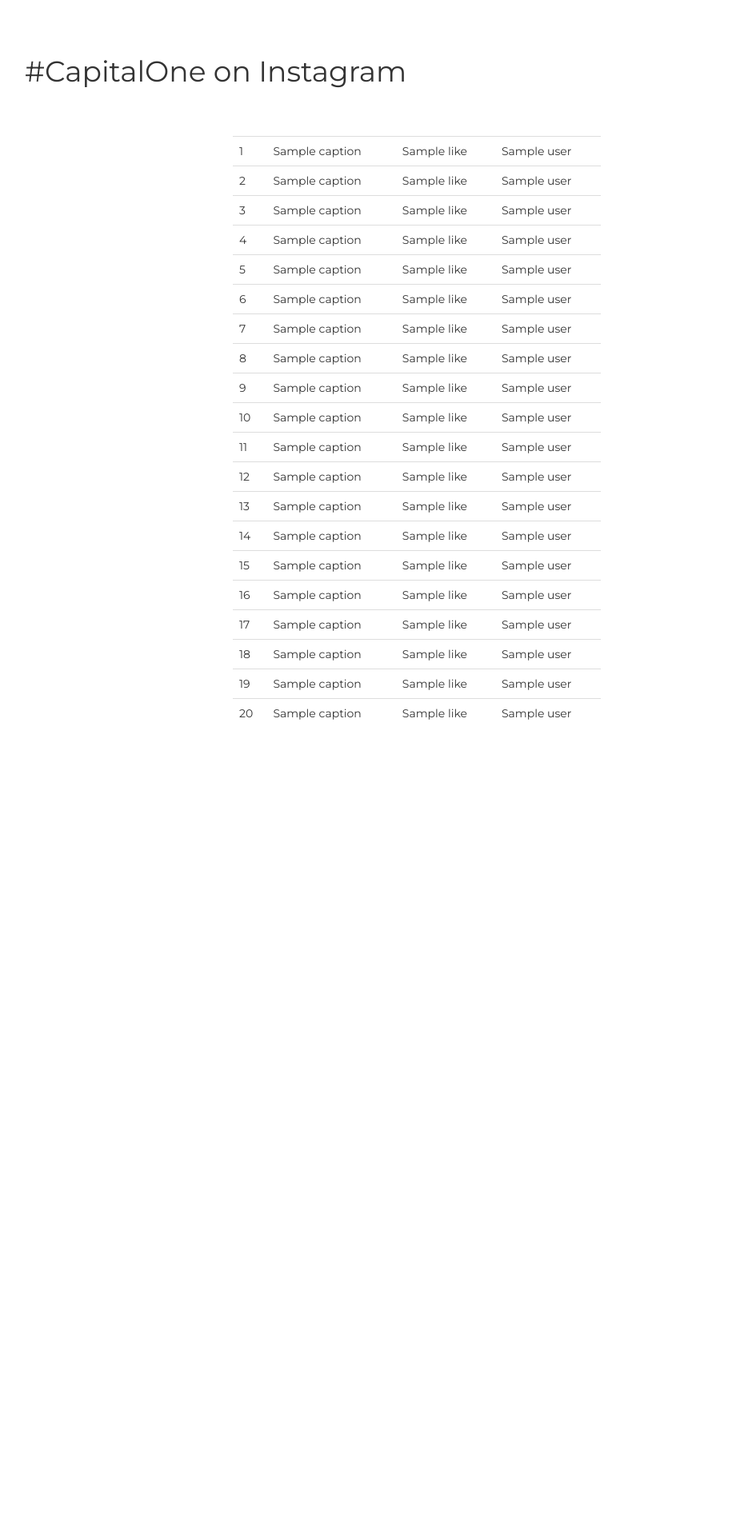
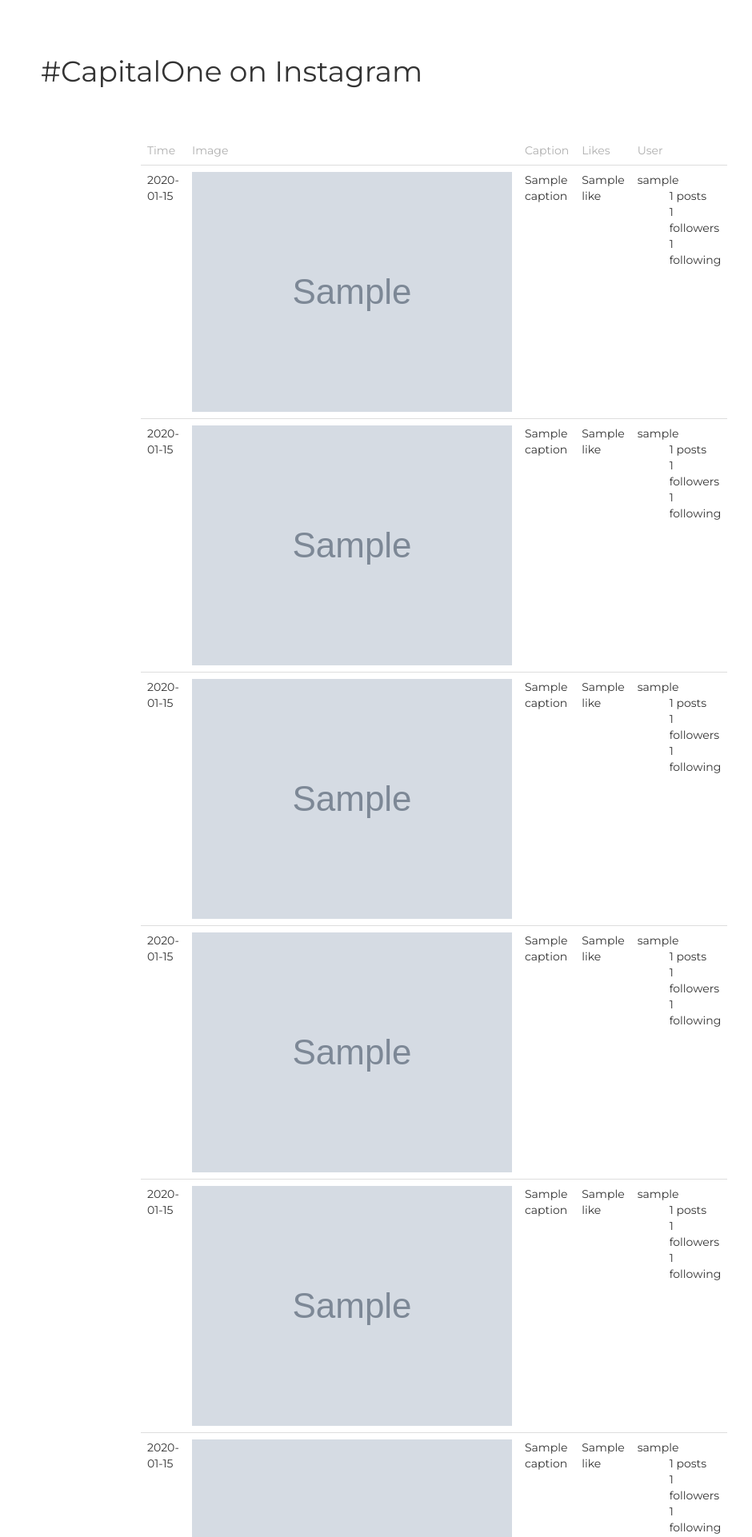
Before and after one commit to sw5813/sumwu, a Flask app: template templates/capitalone.html in a window 1280 px wide. Shown: the top 1922 px of the page at 80% size, without its empty margins (119-1059 px from the left). Before the commit the page ends 900 px from the top, so only its background shows below. Run offline with Flask 2, Linux system fonts and the light colour scheme; the template is opened without the code that fills it: most values are stand-ins (such as "Sample title", 1, 10 or a date in 2020); grey boxes marked "Sample" are stand-in pictures; some libraries are stand-ins or nearby versions.

Commit message:
finish capital one

```diff
--- a/hello.py
+++ b/hello.py
@@ -35,7 +35,9 @@ def capitolone():
 	likes = posts['likes']
 	images = posts['images']
 	users = posts['users']
-	return render_template('capitalone.html', captions=captions, likes=likes, images=images, users=users)
+	times = posts['times']
+	sentiments = posts['sentiments']
+	return render_template('capitalone.html', captions=captions, likes=likes, images=images, users=users, times=times, sentiments=sentiments)
 
 @app.route('/user/<username>')
 def hello(username):
--- a/static/css/capitalone.css
+++ b/static/css/capitalone.css
@@ -3,10 +3,13 @@
  */
 
 /* Links */
-a,
 a:focus,
 a:hover {
   color: #333;
+}
+
+a, p {
+  color: #AFAFAF;
 }
 
 /*
@@ -22,9 +25,38 @@ body {
 body {
   color: #333;
   text-align: left;
-  padding: 50px 150px;
+  padding: 0 20px;
 }
 
-h1 {
-	padding-bottom: 50px;
+thead {
+	color: #AFAFAF;
 }
+
+li {
+	list-style-type: none;
+}
+
+.container {
+  width: auto;
+  max-width: 720px;
+}
+
+.positive {
+  background-color: rgba(0, 255, 0, 0.1);
+}
+
+.negative {
+  background-color: rgba(255, 0, 0, 0.1);;
+}
+
+@media (min-width: 548px) {
+  h1 {
+    padding: 50px 20px;
+  }
+}
+
+@media (min-width: 992px) {
+  h1 {
+    padding: 50px 150px;
+  }
+}
--- a/static/yaleims/css/style.css
+++ b/static/yaleims/css/style.css
@@ -11,7 +11,6 @@
   font-family: 'Montserrat';
   src: url(../../fonts/Montserrat.ttf);
 }
-
 
 /* Links */
 a,
--- a/templates/capitalone.html
+++ b/templates/capitalone.html
@@ -6,9 +6,9 @@
     <meta name="viewport" content="width=device-width, initial-scale=1">
     <meta name="description" content="Capital One Instagram Challenge">
     <meta name="author" content="Summer Wu">
-    <link rel="shortcut icon" href="{{ url_for('static', filename='img/favicon.ico') }}" />
+    <link rel="shortcut icon" href="{{ url_for('static', filename='img/capitalone.ico') }}" />
 
-    <title>#CapitalOne #top20</title>
+    <title>Capital One Instagram Challenge</title>
 
     <!-- Bootstrap core CSS -->
     <link href='https://maxcdn.bootstrapcdn.com/bootstrap/3.2.0/css/bootstrap.min.css' rel='stylesheet' type='text/css'>
@@ -30,17 +30,43 @@
   </head>
   <body>
 	<h1>#CapitalOne on Instagram</h1>
-    <div class="col-sm-6 col-sm-offset-3">
+    <div class="container">
       <table class="table">
+        <thead>
+          <tr>
+            <td>Time</td>
+            <td>Image</td>
+            <td>Caption</td>
+            <td>Likes</td>
+            <td>User</td>
+          </tr>
+        </thead>
+        <tbody>
           {% for i in range(20) %}
+          {% if sentiments[i] == 'pos' %}
+          <tr class="positive">
+          {% elif sentiments[i] == 'neg' %}
+          <tr class="negative">
+          {% else %}
           <tr>
-          <td>{{ i + 1 }}</td>
+          {% endif %}
+            <td>{{ times[i] }}</td>
+            <td><img src='{{ images[i] }}' /></td>
             <td>{{ captions[i] }}</td>
             <td>{{ likes[i] }}</td>
-          <td>{{ users[i] }}</td>
+            <td>
+              {{ users[i]['username'] }}
+              <ul>
+                <li>{{ users[i]['num_posts'] }} posts</li>
+                <li>{{ users[i]['num_follows'] }} followers</li>
+                <li>{{ users[i]['num_followers'] }} following</li>
+              </ul>
+            </td>
           </tr>
           {% endfor %}
+        </tbody>
       </table>
     </div>
+    <p class="pull-right">Created by: <a href="{{ url_for('index') }}">Summer Wu</a></p>
   </body>
 </html>
```
Also changed, not shown: controllers.py (+34 -6 lines), README.md, static/img/capitalone.ico (added). Lines whose indentation alone changed are shown as unchanged.
